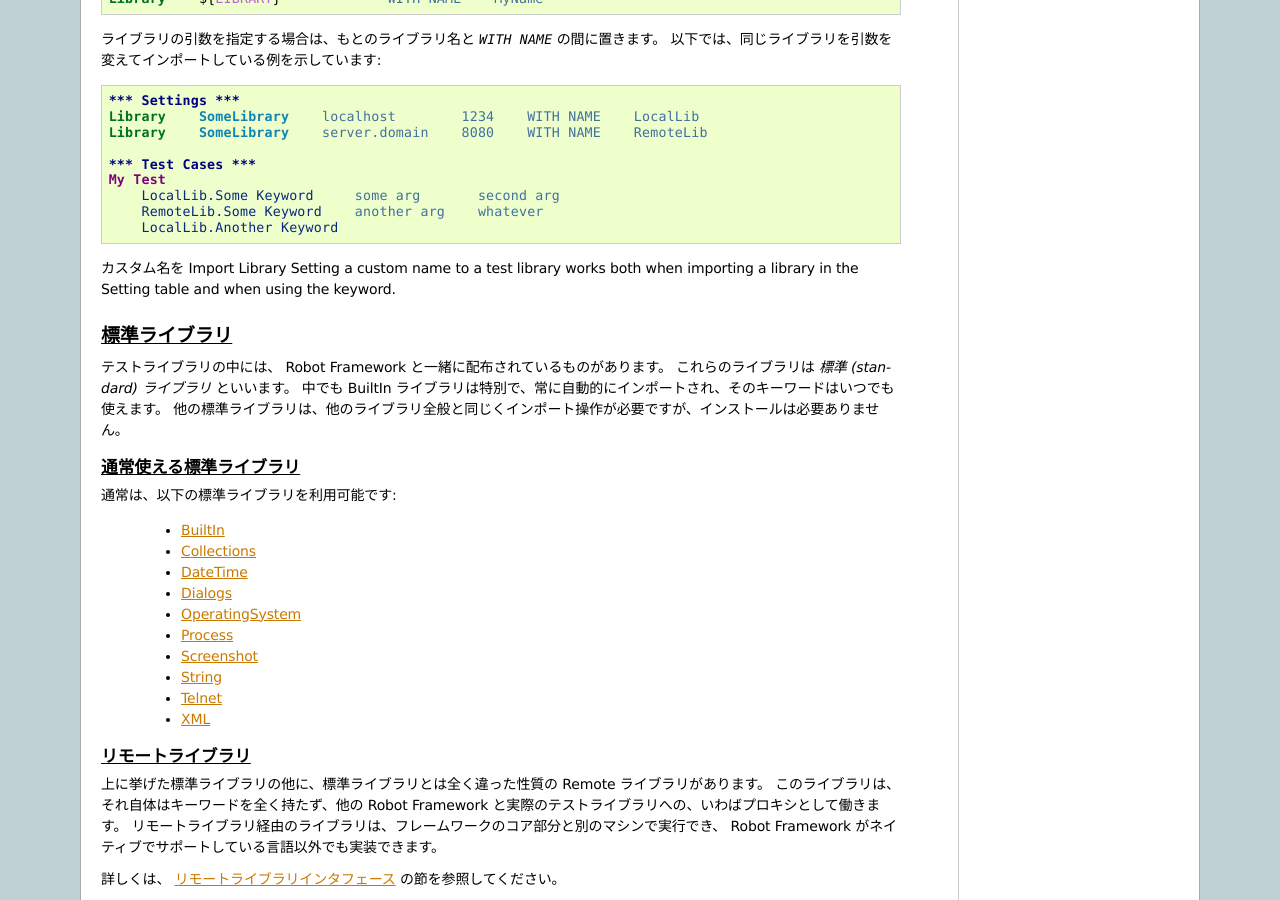
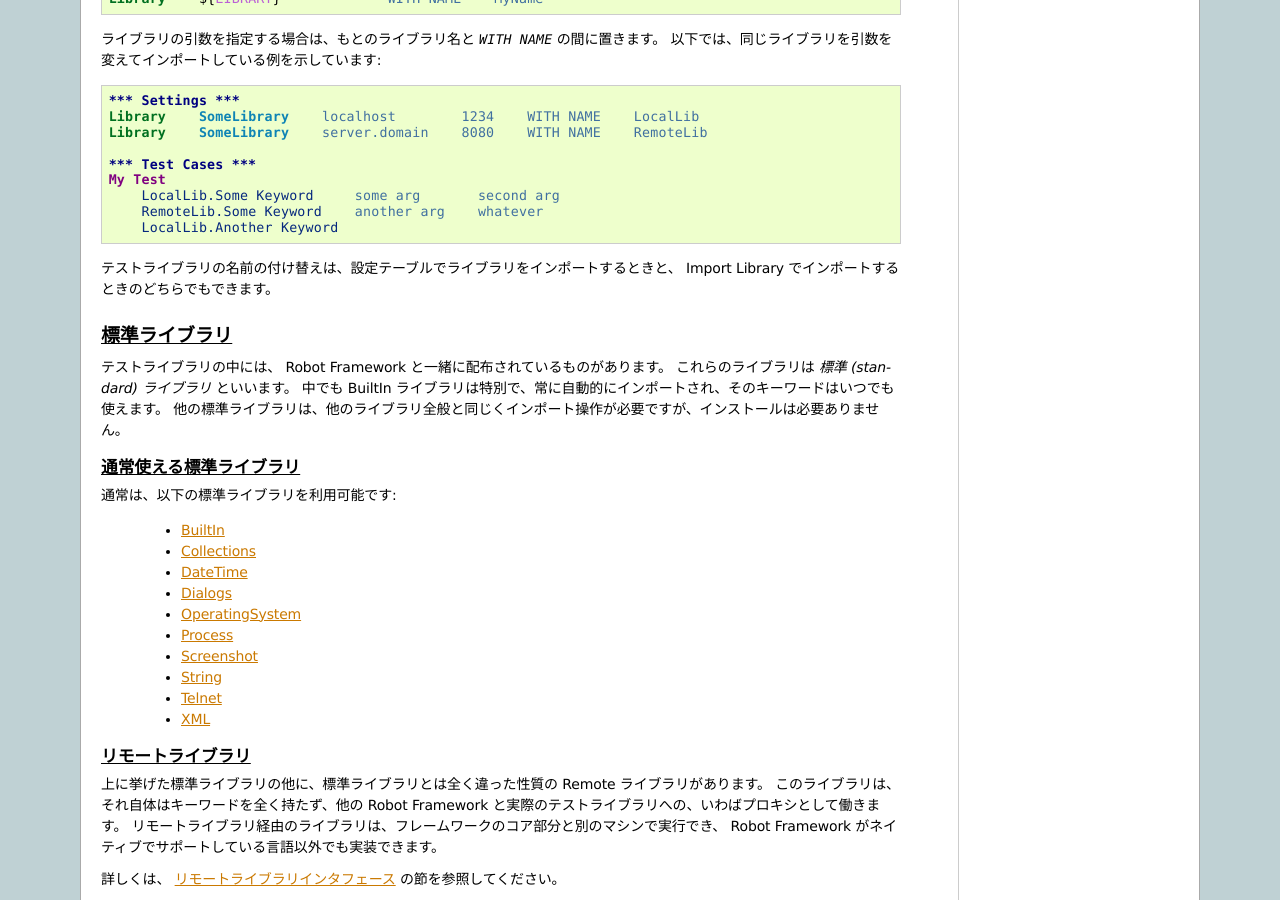
Before and after one commit to whosaysni/robotframework-ja, a Sphinx documentation site: the page built from docs/userguide/CreatingTestData/UsingTestLibraries.rst, in a window 1280 px wide and 900 px high, scrolled down 2195 px. Built offline with Sphinx 7.4.7, drawn with Linux system fonts in a browser that asks for light colours.

Commit message:
訳し漏れがあったので修正した。

```diff
--- a/docs/userguide/CreatingTestData/UsingTestLibraries.rst
+++ b/docs/userguide/CreatingTestData/UsingTestLibraries.rst
@@ -156,10 +156,7 @@ Python ライブラリがパッケージのディレクトリの場合、パス
        RemoteLib.Some Keyword    another arg    whatever
        LocalLib.Another Keyword
 
-カスタム名を
-:name:`Import Library`
-Setting a custom name to a test library works both when importing a
-library in the Setting table and when using the  keyword.
+テストライブラリの名前の付け替えは、設定テーブルでライブラリをインポートするときと、 :name:`Import Library` でインポートするときのどちらでもできます。
 
 .. Standard libraries
 
```
